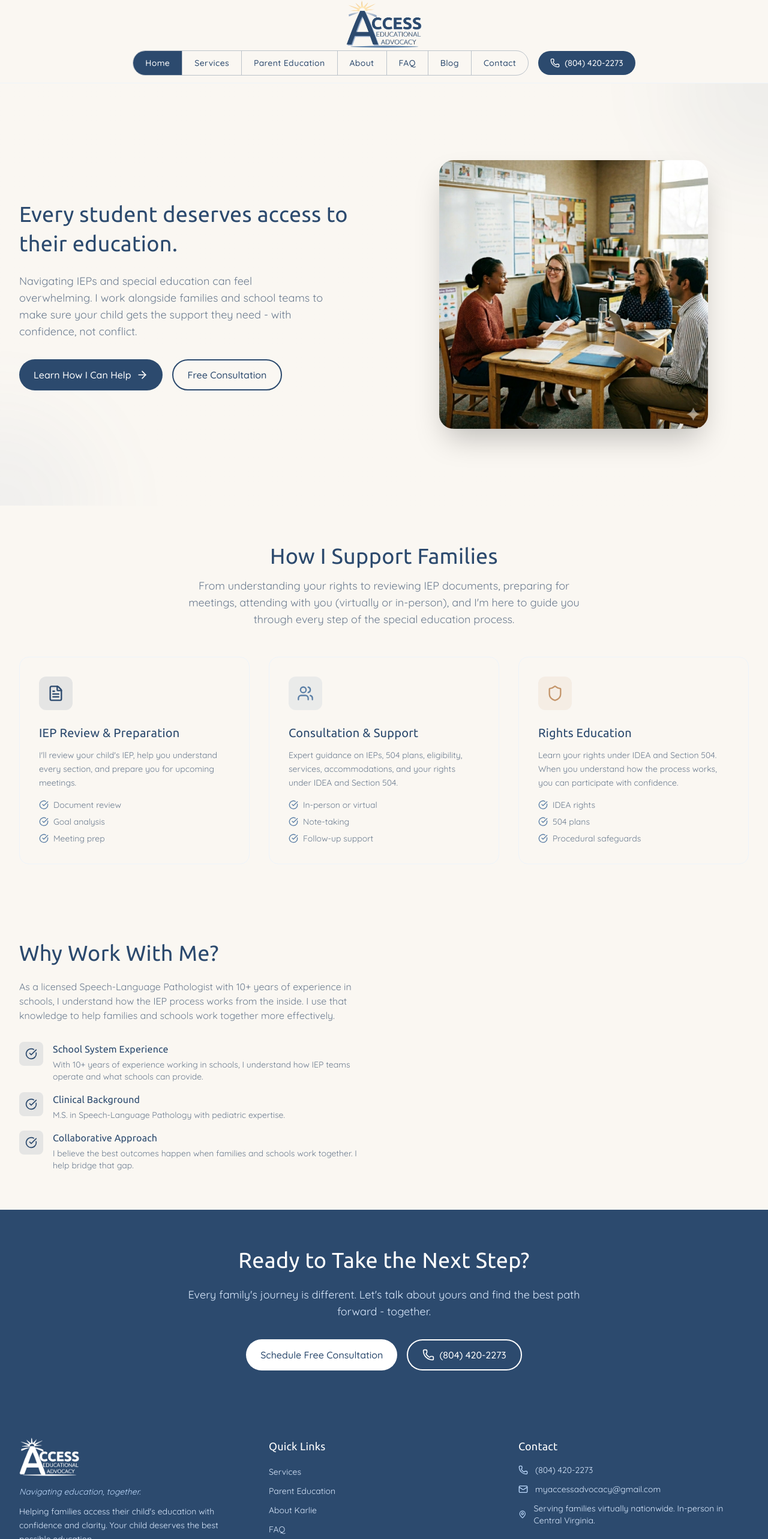
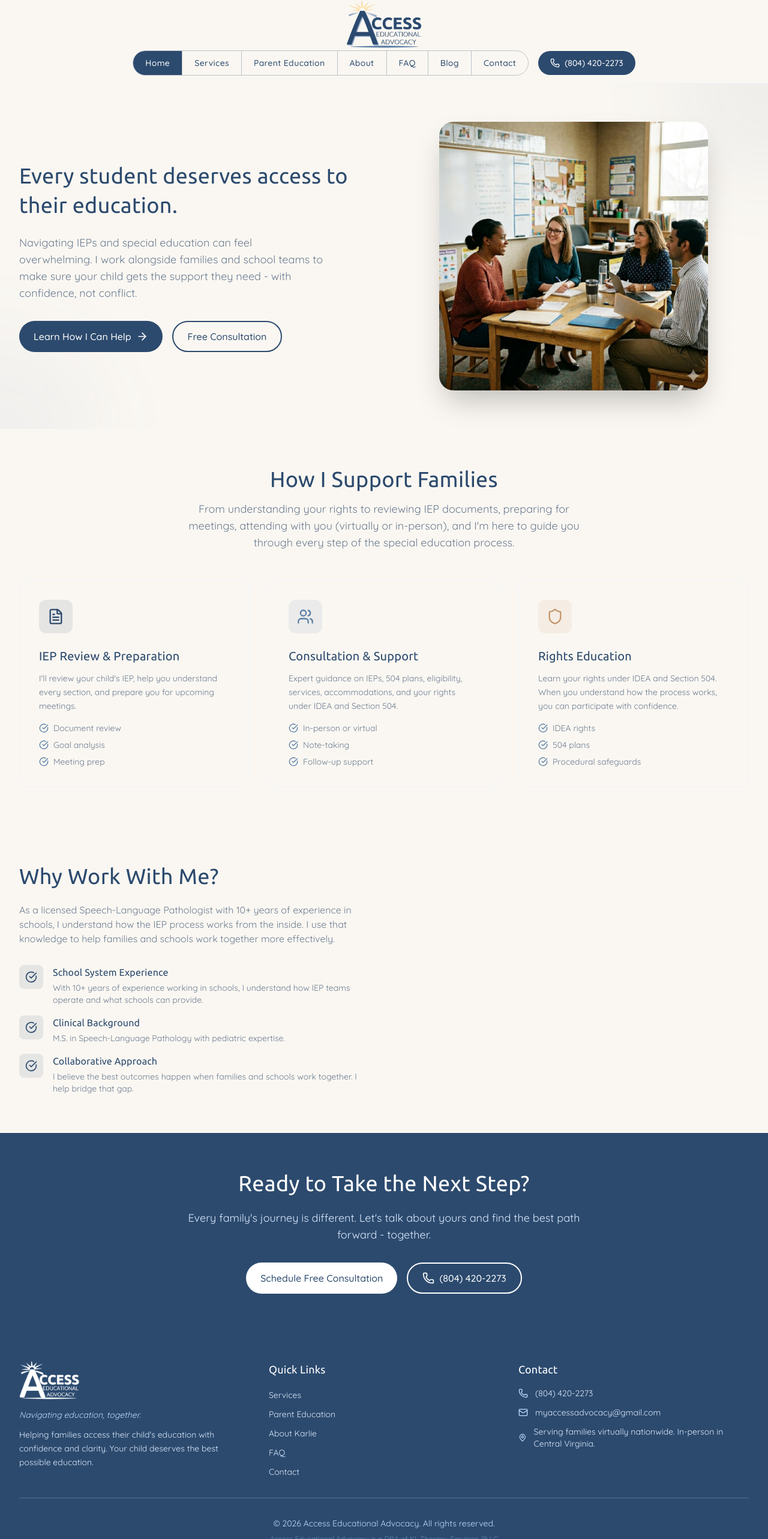
Before and after one commit to LukeL99/kl-advocacy, a React (Vite) app: page / in a window 1280 px wide. Shown: the part 8-2574 px from the top of the page at 60% size. Built offline with nearby package versions, Linux system fonts and the light colour scheme.

Commit message:
Reduce hero gap, add DBA line to footer

```diff
--- a/src/components/Footer.jsx
+++ b/src/components/Footer.jsx
@@ -47,6 +47,7 @@ export default function Footer() {
 
         <div className="border-t border-white/20 mt-8 pt-8 text-center text-blue-200 text-sm">
           <p>&copy; {new Date().getFullYear()} Access Educational Advocacy. All rights reserved.</p>
+          <p className="text-blue-300/50 text-xs mt-2">Access Educational Advocacy is a DBA of KL Therapy Services, PLLC</p>
         </div>
       </div>
     </footer>
--- a/src/pages/Home.jsx
+++ b/src/pages/Home.jsx
@@ -12,7 +12,7 @@ export default function Home() {
           <div className="absolute -bottom-40 -left-40 w-80 h-80 bg-secondary/5 rounded-full blur-3xl" />
         </div>
 
-        <div className="relative max-w-7xl mx-auto px-4 sm:px-6 lg:px-8 py-20 md:py-32">
+        <div className="relative max-w-7xl mx-auto px-4 sm:px-6 lg:px-8 py-10 md:py-16">
           <div className="grid lg:grid-cols-2 gap-12 items-center">
             <div>
               <h1 className="font-heading text-3xl md:text-4xl text-text-primary leading-snug mb-6">
```
